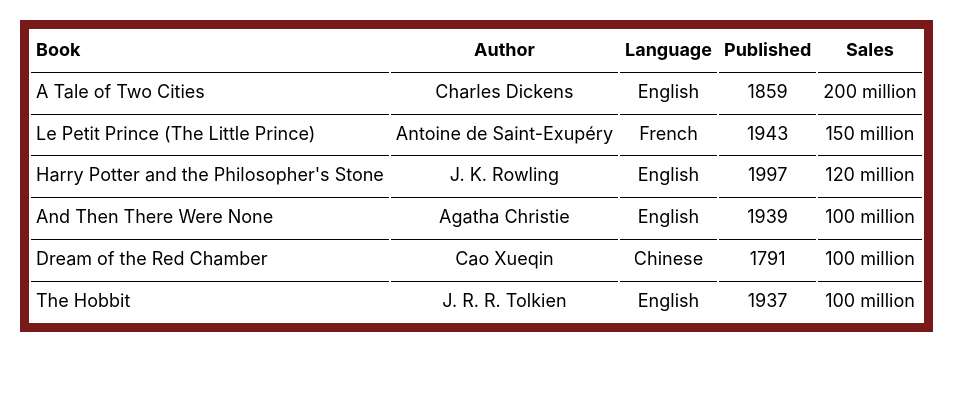
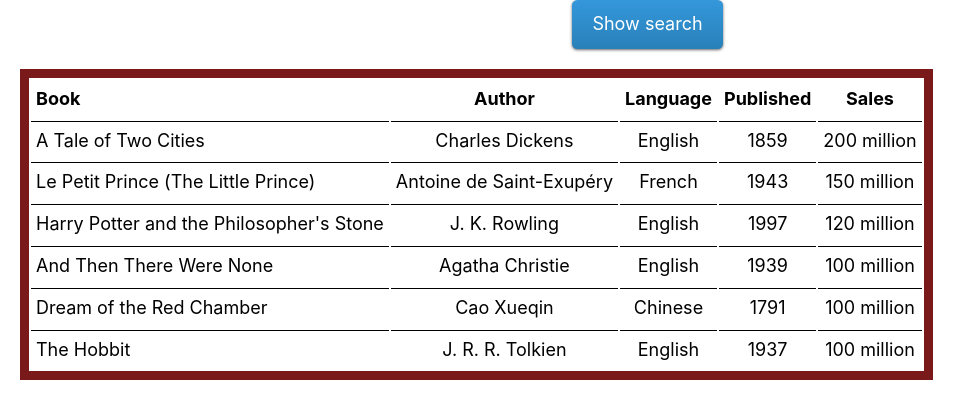
Before and after one commit to AlexsandrKotobus/table, a React (Create React App) app: page / in a window 1280 px wide. Shown: the top 418 px of the page, without its empty margins (0-976 px from the left). Built offline with nearby package versions, Linux system fonts and the light colour scheme.

Commit message:
+ search

```diff
--- a/src/index.js
+++ b/src/index.js
@@ -11,17 +11,27 @@
 
 // функция clone() способ глубокого копирования на скорую руку с помощью кодирования/декодирования JSON:
 function clone(o){
+  //JSON.stringify  возвращает JavaScript-значение, преобразованное в JSON-строку
+  //JSON.parse преобразует строку JSON в JavaScript объект
+  // console.log('1 ', JSON.stringify(o));
+  // console.log('2', JSON.parse(JSON.stringify(o)));
   return JSON.parse(JSON.stringify(o));
 }
 
 const useState = React.useState;
+
 function Excel ({headers, initialData}) {
-  const [data, setData] = useState(initialData);
+  const [data, setData] = useState(
+    clone(initialData).map((row, idx) => row.concat(idx)),
+  );
   const [sorting, setSorting] = useState({
     column: null,
     descending: false
   });
+
   const [edit, setEdit] = useState(null);
+  const [search, setSearch] = useState(false);
+  const [preSearchData, setPreSearchData] = useState(null);
 
   function sort(e){
     const column = e.target.cellIndex;
@@ -40,30 +50,79 @@
         : -1;
 
     })
-    console.log(dataCopy, {column, descending});
+    console.log('dataCopy, {column, descending}', dataCopy, {column, descending});
     // обновить две части состояния с помощью новых значений:
     setData(dataCopy);
     setSorting({column, descending});
   }
+  //
   function showEditor(e){
+    console.log('e.target.cellIndex ', e.target.cellIndex);
+    console.log('e.target.parentNode.dataset.row ',e.target.parentNode.dataset.row);
     setEdit({
       row: parseInt(e.target.parentNode.dataset.row, 10),
       column: e.target.cellIndex,
     });
   }
-
+//
   function save(e){
     e.preventDefault();
-    const input = e.target.firstChild;
-    const dataCopy = clone(data);
-    dataCopy[edit.row][edit.column] = input.value;
+    const input = e.target.firstChild;     console.log('input ', input);
+    const dataCopy = clone(data).map((row) => {
+      if(row[row.length -1] === edit.row){
+        row[edit.column] = input.value;
+      }
+      return row;
+    });
     setEdit(null);
     setData(dataCopy);
+    const preSearch = clone(preSearchData);
+    preSearch[edit.row][edit.column] = input.value;
+    setPreSearchData(preSearch);
 
   }
+  //
+  function toggleSearch(){
+    if(search){
+      setData(preSearchData);
+      setSearch(false);
+      setPreSearchData(null);
+    } else{
+      setPreSearchData(data);
+      setSearch(true);
+    }
+  }
+
+  function filter(e){
+    const needle = e.target.value.toLowerCase();
+    if(!needle){
+      setData(preSearchData);
+      return;
+    }
+    const idx = e.target.dataset.idx;
+    const searchdata = preSearchData.filter((row) => {
+      return row[idx].toString().toLowerCase().indexOf(needle) > -1;
+    });
+    setData(searchdata);
+  }
+
+  const searchRow = !search ? null : (
+    <tr onChange={filter}>
+      {headers.map((_, idx) => (
+        <td key ={idx}>
+          <input type='text' data-idx = {idx} />
+        </td>
+      ))}
+    </tr>
+  );
 
   return (
     <div className="App">
+      <div className='toolbar'>
+        <button onClick ={toggleSearch}>
+          {search ? 'Hide search' : 'Show search'}
+        </button>
+      </div>
       <table>
         <thead onClick ={sort}>
           <tr>
@@ -77,14 +136,21 @@
           </tr>
         </thead>
         <tbody onDoubleClick={showEditor}>
-          {data.map((row, rowidx) => (
+          {searchRow}
+          {data.map((row) => {
             // console.log('row, idx ', row, idx);
             // row - ряд, idx - индекс ряда
-            <tr key={rowidx} data-row={rowidx}>
+            const recordId = row[row.length -1];
+            console.log('recordId ', recordId);
+            return(
+              <tr key={recordId} data-row={recordId}>
                 {row.map((cell, columnidx) => {
+                  if(columnidx === headers.length){
+                    return;
+                  }
                   if (
                     edit &&
-                    edit.row === rowidx &&
+                    edit.row === recordId &&
                     edit.column === columnidx
                   ) {
                     cell = (
@@ -95,8 +161,9 @@
                   }
                 return <td key={columnidx}>{cell}</td>
                 })}
-          </tr>
-          ))}
+              </tr>
+            );
+          })}
         </tbody>
       </table>
     </div>
```
